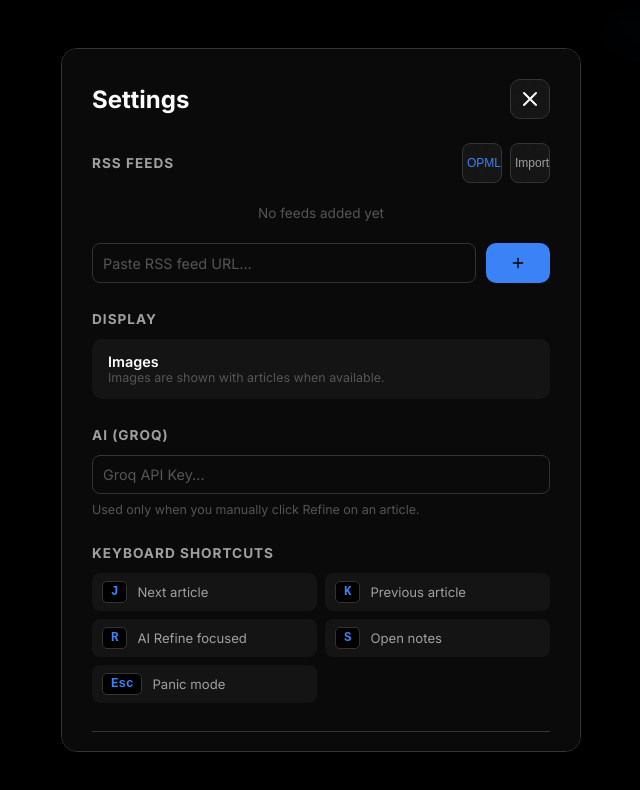
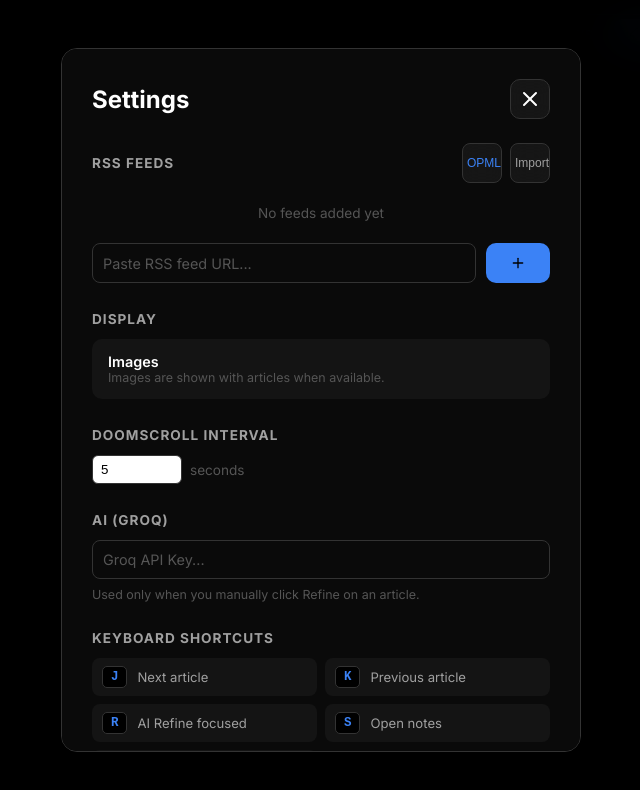
Before and after one commit to venkatram-s/YANA, a React (Vite) app: page / in a window 1280 px wide. Both pictures are taken after a click on the button "INITIALIZE SOURCES". Shown: the top 790 px of the page, without its empty margins (319-959 px from the left). Built offline with nearby package versions, Linux system fonts and the light colour scheme.

Commit message:
v 0.2.1 - The good times are rolling, but again as usual, needed more fixes.

```diff
--- a/src/App.jsx
+++ b/src/App.jsx
@@ -69,6 +69,21 @@ function App() {
   const [failedAttempts, setFailedAttempts] = useState(0);
   const [notes, setNotes] = useState('');
 
+  // Doomscroll auto-scroll interval (customizable by user)
+  const [doomscrollIntervalMs, setDoomscrollIntervalMs] = useState(() => {
+    const v = localStorage.getItem('yana_doomscroll_interval_ms');
+    const parsed = v ? parseInt(v, 10) : 5000;
+    return Number.isFinite(parsed) ? parsed : 5000;
+  });
+
+  const onDoomscrollIntervalChange = (seconds) => {
+    const s = Number(seconds);
+    const clamped = Number.isFinite(s) ? Math.max(1, Math.min(600, s)) : 5;
+    const ms = clamped * 1000;
+    setDoomscrollIntervalMs(ms);
+    localStorage.setItem('yana_doomscroll_interval_ms', String(ms));
+  };
+
   const scrollIntervalRef = useRef(null);
   const observerRef = useRef(null);
   const pressTimerRef = useRef(null);
@@ -84,6 +99,7 @@ function App() {
   }, [groqKey]);
 
   const autoScrollDelay = useRef(null);
+  // Doomscroll interval is now controlled by doomscrollIntervalMs state
   const startScroll = useCallback(() => {
     clearInterval(scrollIntervalRef.current);
     setIsAutoScrolling(true);
@@ -98,10 +114,10 @@ function App() {
           stopScroll();
           return;
         }
-        c.scrollBy({ top: 1, behavior: 'auto' });
+        c.scrollBy({ top: 5, behavior: 'auto' });
       }
-    }, 50);
-  }, []);
+    }, doomscrollIntervalMs);
+  }, [doomscrollIntervalMs]);
 
   const stopScroll = useCallback(() => {
     clearInterval(scrollIntervalRef.current);
@@ -121,9 +137,16 @@ function App() {
     }
     return () => {
       if (autoScrollDelay.current) clearTimeout(autoScrollDelay.current);
-      // Do not null scrollInterval here; the caller will clear on unmount
     };
   }, [feedMode, articles.length, startScroll, stopScroll, isAutoScrolling]);
+
+  // If doomscroll interval changes while scrolling, restart the auto-scroll with new interval
+  useEffect(() => {
+    if (isAutoScrolling) {
+      stopScroll();
+      startScroll();
+    }
+  }, [doomscrollIntervalMs]);
 
   useEffect(() => {
     const boot = async () => {
@@ -276,11 +299,11 @@ function App() {
         const res = await fetch('https://api.groq.com/openai/v1/chat/completions', {
           method: 'POST',
           headers: { 'Authorization': `Bearer ${groqKey}`, 'Content-Type': 'application/json' },
-          body: JSON.stringify({
+        body: JSON.stringify({
             model: 'llama-3.3-70b-versatile',
             messages: [{
               role: 'user',
-              content: `Anchor to the linked article: ${art.title} (${art.link}). Based on the content of the linked article, perform a concise web search to gather up-to-date information about this topic. Prioritize findings related to the linked article. Provide 2-4 information bullets with sources (URLs) summarizing findings, followed by 1-2 sentence conclusion and 2-3 follow-up questions. If sources are unavailable, cite credible references. Present results as plain text, no extraneous formatting.`
+              content: `Anchor to the linked RSS article: ${art.title} (${art.link}). If available, pull the RSS title and body from the feed. Based on that content, perform a concise web search to gather up-to-date information about this topic. Prioritize findings related to the linked article. Provide 2-4 information bullets with sources (URLs) summarizing findings, followed by 1-2 sentence conclusion and 2-3 follow-up questions. If sources are unavailable, cite credible references. Present results as plain text, no extraneous formatting.`
             }]
           }),
       });
@@ -420,6 +443,8 @@ function App() {
         rssFeeds={rssFeeds}
         newRssUrl={newRssUrl}
         groqKey={groqKey}
+        doomscrollIntervalMs={doomscrollIntervalMs}
+        onDoomscrollIntervalChange={onDoomscrollIntervalChange}
         onClose={() => setSettingsOpen(false)}
         onUrlChange={setNewRssUrl}
         onAddFeed={() => { if (newRssUrl && !rssFeeds.includes(newRssUrl)) { setRssFeeds(p => [...p, newRssUrl]); setNewRssUrl(''); } }}
--- a/src/components/SettingsModal.jsx
+++ b/src/components/SettingsModal.jsx
@@ -7,6 +7,8 @@ export const SettingsModal = ({
   newRssUrl,
   groqKey,
   onClose,
+  doomscrollIntervalMs,
+  onDoomscrollIntervalChange,
   onAddFeed,
   onRemoveFeed,
   onUrlChange,
@@ -127,6 +129,23 @@ export const SettingsModal = ({
           </div>
         </section>
 
+        {/* Doomscroll Interval (user-configurable) */}
+        <section style={{ marginBottom: '28px' }}>
+          <h3 style={{ color: 'var(--text-secondary)', fontSize: '0.85rem', textTransform: 'uppercase', letterSpacing: '1px', marginBottom: '12px' }}>
+            Doomscroll Interval
+          </h3>
+          <div style={{ display: 'flex', gap: '8px', alignItems: 'center' }}>
+            <input
+              type="number"
+              min={1}
+              max={600}
+              value={doomscrollIntervalMs ? Math.round(doomscrollIntervalMs/1000) : 5}
+              onChange={(e) => onDoomscrollIntervalChange?.(e.target.valueAsNumber)}
+              style={{ width: '90px', padding: '6px 8px', borderRadius: '6px', border: '1px solid var(--border-color)' }}
+            />
+            <span style={{ color: 'var(--text-muted)', fontSize: '0.85rem' }}>seconds</span>
+          </div>
+        </section>
         {/* Groq AI */}
         <section style={{ marginBottom: '28px' }}>
           <h3 style={{ color: 'var(--text-secondary)', fontSize: '0.85rem', textTransform: 'uppercase', letterSpacing: '1px', marginBottom: '12px' }}>
--- a/src/index.css
+++ b/src/index.css
@@ -907,6 +907,13 @@ html, body {
   }
 }
 
+.feed-container.news-mode .card-actions {
+  display: flex;
+  flex-direction: row;
+  gap: 12px;
+  align-items: center;
+}
+
 /* No-Image mode removed: images are always displayed when available */
 
 /* Theme: Charcoal */
```
